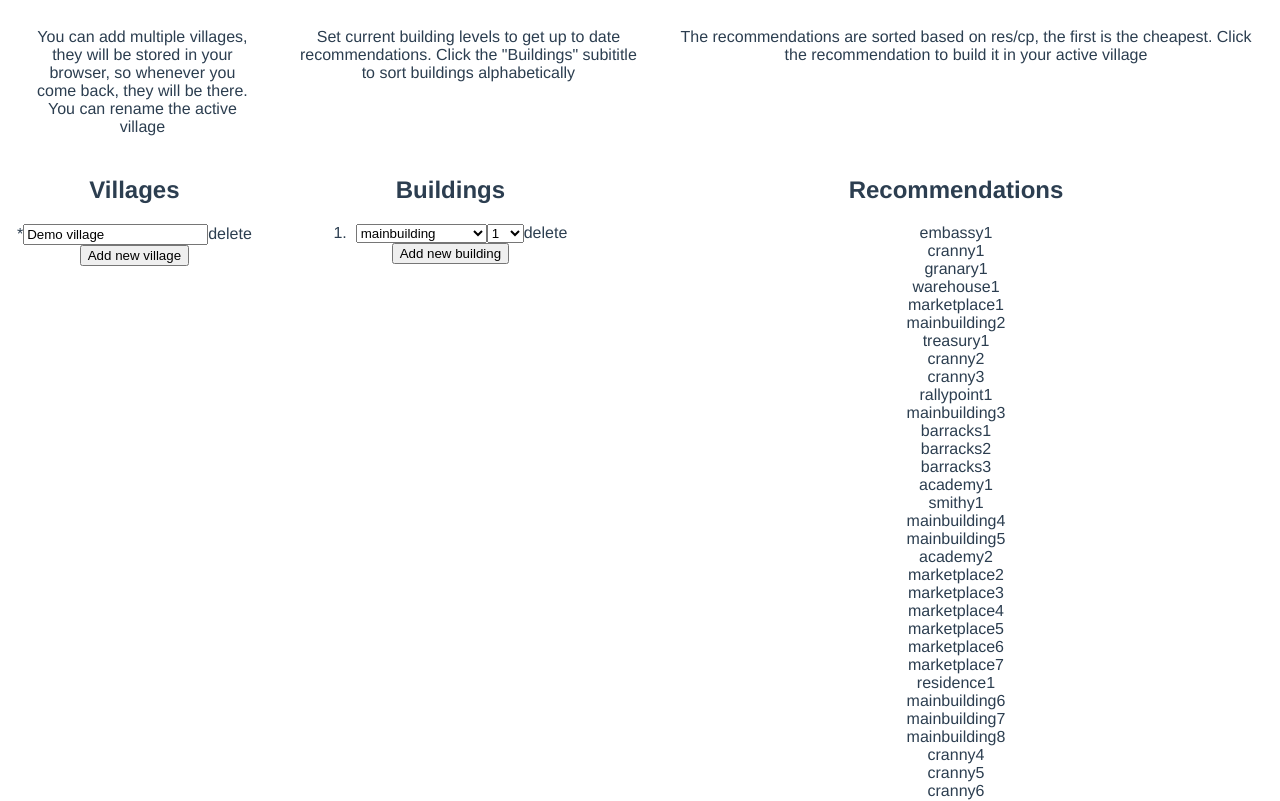
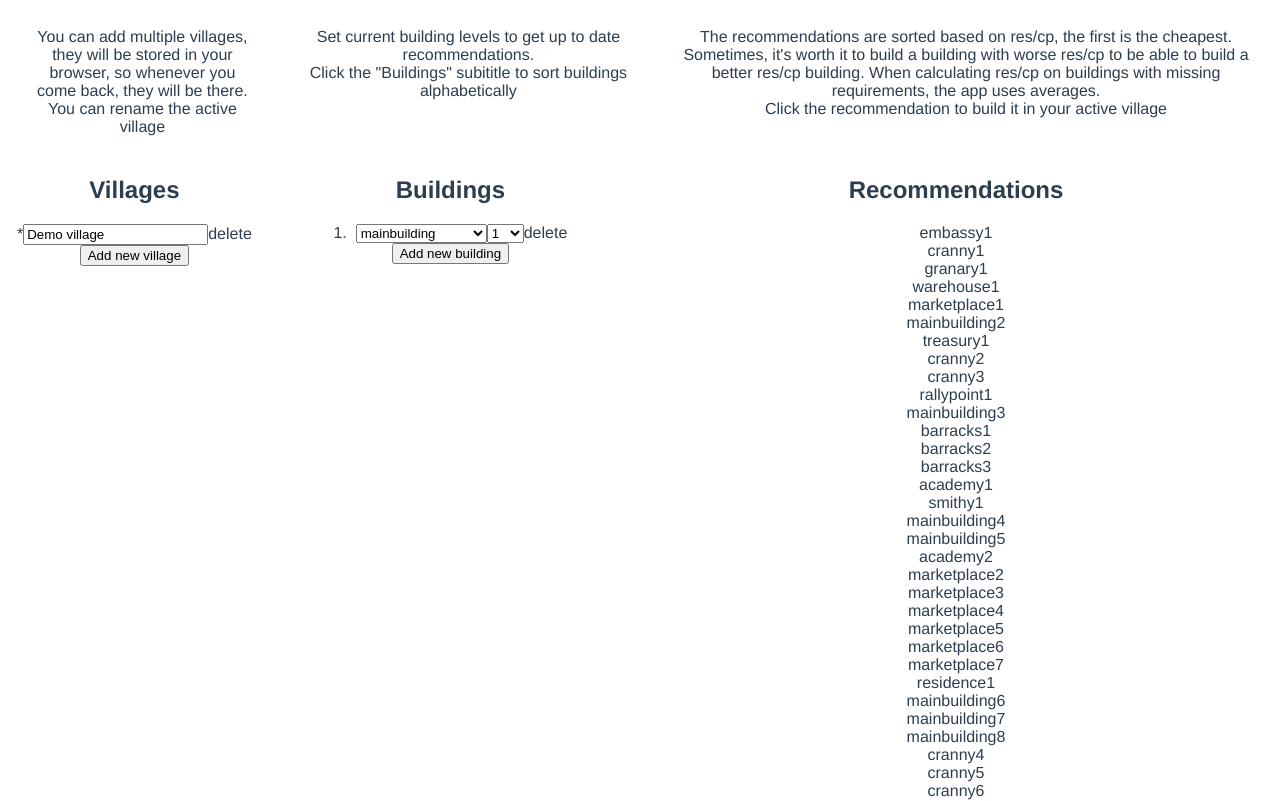
Before and after one commit to vinczedani/kingdoptimizer, a Vue app: page / in a window 1280 px wide. Shown: the top 801 px of the page. Built offline with nearby package versions, Linux system fonts and the light colour scheme.

Commit message:
update instructions

```diff
--- a/src/components/Container.vue
+++ b/src/components/Container.vue
@@ -1,9 +1,16 @@
 <template>
   <div>
     <div class="usage">
-      <div style="width: 20%;">You can add multiple villages, they will be stored in your browser, so whenever you come back, they will be there. You can rename the active village</div>
-      <div style="width: 30%;">Set current building levels to get up to date recommendations. Click the "Buildings" subititle to sort buildings alphabetically</div>
-      <div style="width: 50%;">The recommendations are sorted based on res/cp, the first is the cheapest. Click the recommendation to build it in your active village</div>
+      <div style="width: 20%;">
+        You can add multiple villages, they will be stored in your browser, so whenever you come back, they will be there.<br>
+        You can rename the active village</div>
+      <div style="width: 30%;">
+        Set current building levels to get up to date recommendations.<br>
+        Click the "Buildings" subititle to sort buildings alphabetically</div>
+      <div style="width: 50%;">
+        The recommendations are sorted based on res/cp, the first is the cheapest.<br>
+        Sometimes, it's worth it to build a building with worse res/cp to be able to build a better res/cp building. When calculating res/cp on buildings with missing requirements, the app uses averages.<br>
+        Click the recommendation to build it in your active village</div>
     </div>
     <div class="container">
       <Villages/>
```
